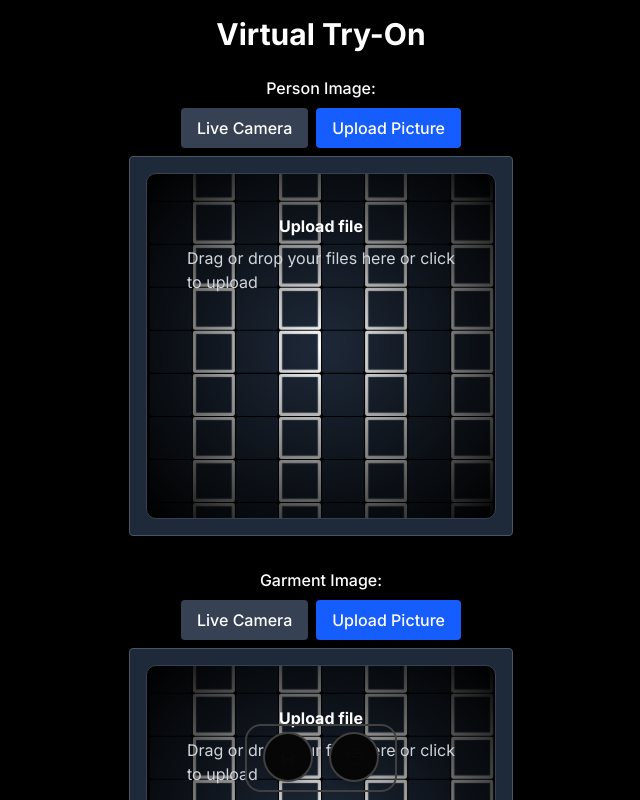
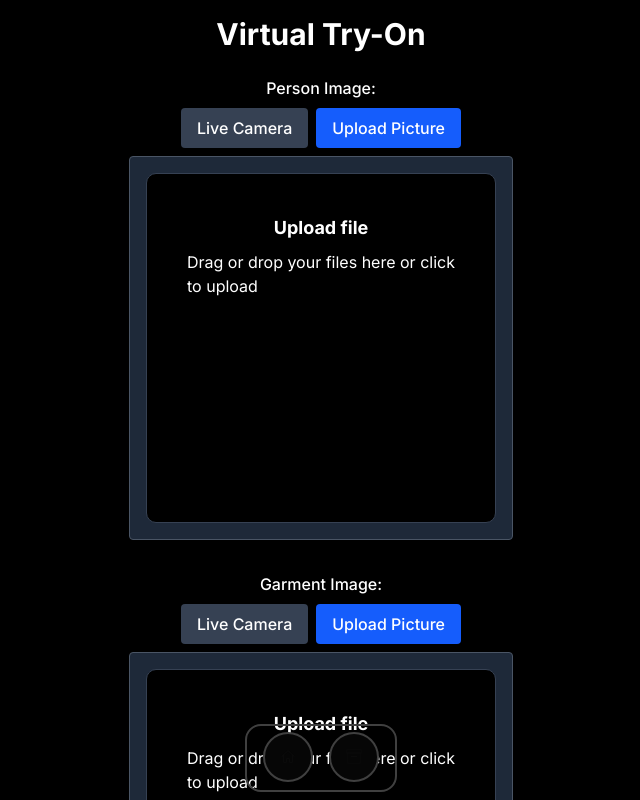
Before and after one commit to HakashiKatake/SwagAR-Website, a Next.js app in the folder swagar/: page /virtual-tryon in a window 1280 px wide. Shown: the top 800 px of the page, without its empty margins (319-959 px from the left). Built offline with nearby package versions, Linux system fonts and the light colour scheme.

Commit message:
changes so far

```diff
--- a/swagar/src/components/ui/file-upload.tsx
+++ b/swagar/src/components/ui/file-upload.tsx
@@ -67,14 +67,12 @@ export const FileUpload = ({
           onChange={(e) => handleFileChange(Array.from(e.target.files || []))}
           className="hidden"
         />
-        <div className="absolute inset-0 [mask-image:radial-gradient(ellipse_at_center,white,transparent)]">
-          <GridPattern />
-        </div>
+        {/* Removed GridPattern component */}
         <div className="flex flex-col items-center justify-center">
-          <p className="relative z-20 font-sans font-bold text-white text-base">
+          <p className="relative z-20 font-sans font-bold text-white text-lg">
             Upload file
           </p>
-          <p className="relative z-20 font-sans font-normal text-gray-300 text-base mt-2">
+          <p className="relative z-20 font-sans font-normal text-white text-base mt-2">
             Drag or drop your files here or click to upload
           </p>
           <div className="relative w-full mt-10 max-w-xl mx-auto">
@@ -170,6 +168,7 @@ export const FileUpload = ({
   );
 };
 
+// Keeping GridPattern function for reference but not using it
 export function GridPattern() {
   const columns = 41;
   const rows = 11;
```
